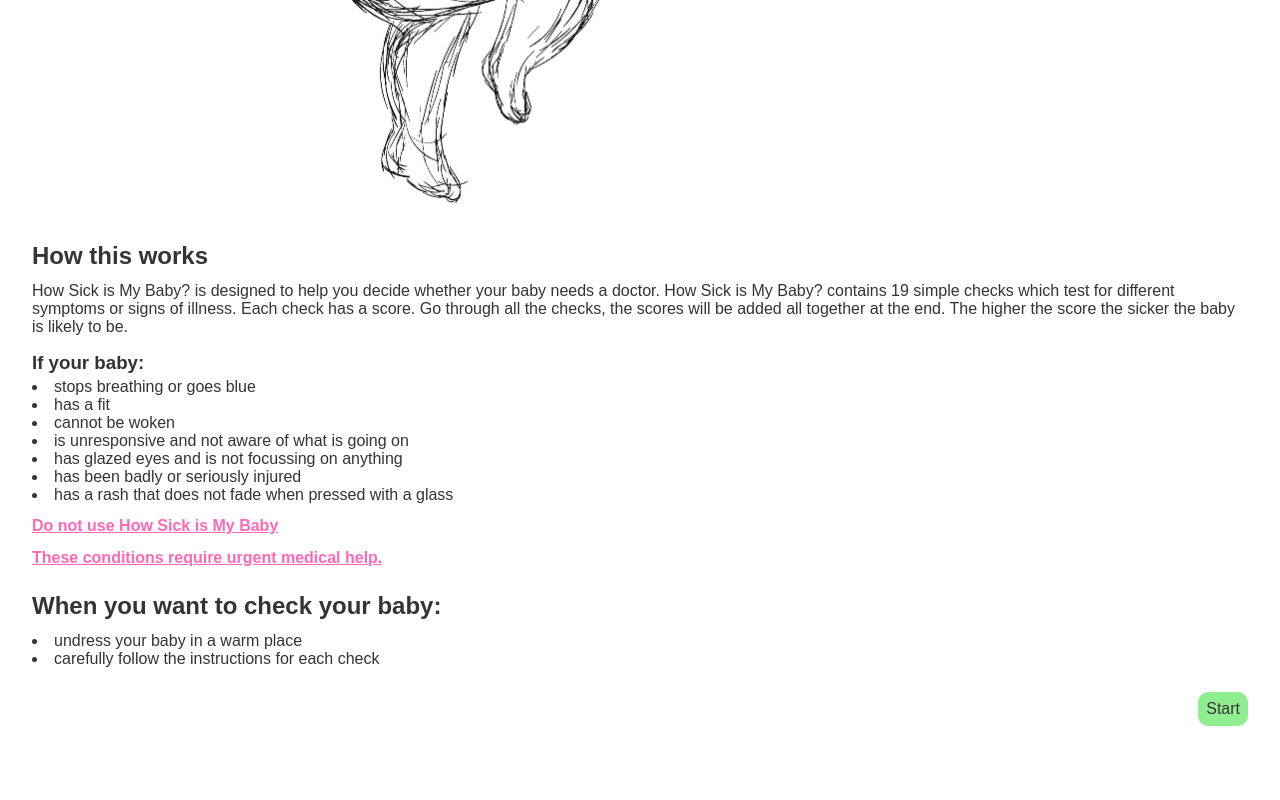
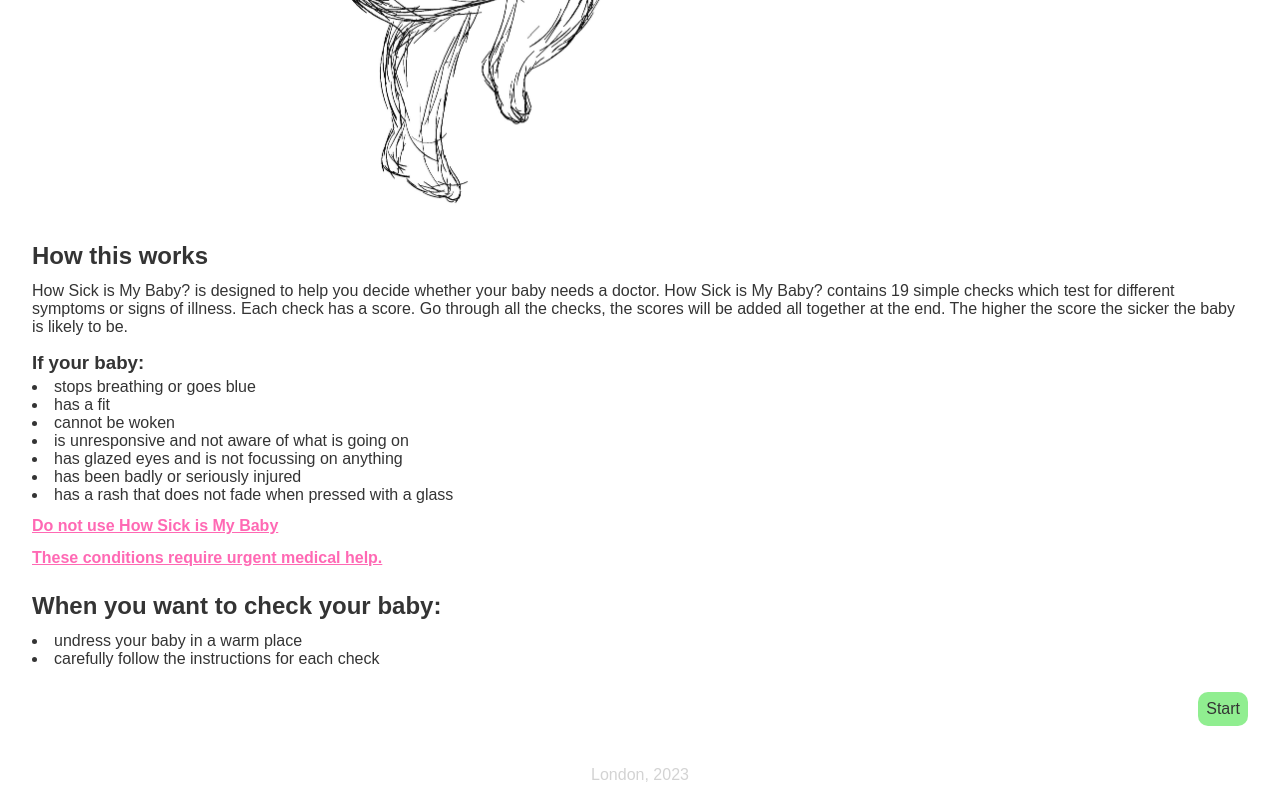
Before and after one commit to LauraPinckney/HowSickIsMyBaby, a React (Create React App) app: page / in a window 1280 px wide. Shown: the part 695-1495 px from the top of the page. Before the commit the page ends 1445 px from the top, so only its background shows below. Built offline with nearby package versions, Linux system fonts and the light colour scheme.

Commit message:
basic footer

```diff
--- a/src/App.jsx
+++ b/src/App.jsx
@@ -5,6 +5,7 @@
 import { Navbar } from './components/navbar/navbar';
 import { Questions } from './pages/Questions/Questions';
 import { Result } from './pages/Result/Result';
+import { Footer } from './components';
 
 export const App = () => {
   return (
@@ -18,6 +19,7 @@
           <Route path="*" element={<NotFoundPage />} />
         </Routes>
       </BrowserRouter>
+      <Footer />
     </>
   );
 };
--- /dev/null
+++ b/src/components/Footer/Footer.jsx
@@ -0,0 +1,10 @@
+import styles from './Footer.module.scss';
+import React from 'react';
+
+export const Footer = () => {
+  return (
+    <div className={styles.container}>
+      <p className={styles.text}>London, 2023</p>
+    </div>
+  );
+};
--- /dev/null
+++ b/src/components/Footer/Footer.module.scss
@@ -0,0 +1,12 @@
+@import '../../styles/partials/mixins';
+@import '../../styles/partials/variables';
+
+.container {
+  margin: 1em 2em 1em 2em;
+}
+
+.text {
+  color: lightgrey;
+  display: flex;
+  justify-content: center;
+}
--- a/src/components/index.js
+++ b/src/components/index.js
@@ -4,3 +4,4 @@
 export { NavButtons } from './NavButtons/NavButtons.jsx';
 export { Results } from './Results/Results.jsx';
 export { Hero } from './Hero/Hero.jsx';
+export { Footer } from './Footer/Footer.jsx';
```
